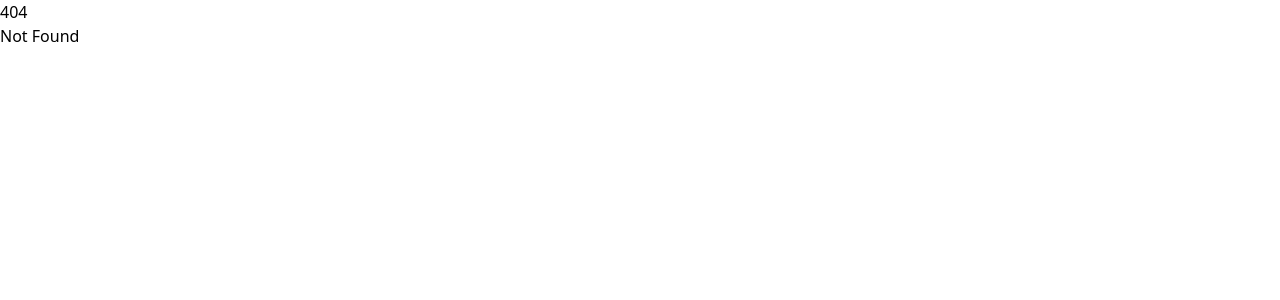
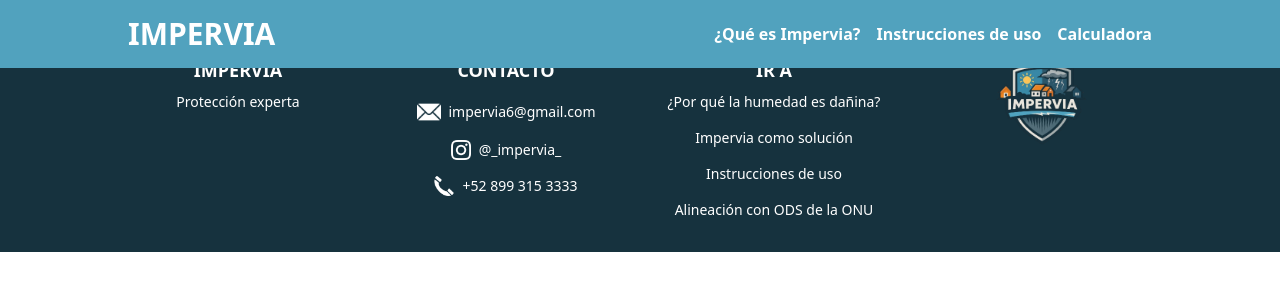
Before and after one commit to NicoCodesCode/impervia, a SvelteKit app: page /calculator in a window 1280 px wide. Before the commit this address had no page. Shown: the top 300 px of the page. Built offline with nearby package versions, Linux system fonts and the light colour scheme.

Commit message:
Add calculator route

```diff
--- a/src/components/Footer.svelte
+++ b/src/components/Footer.svelte
@@ -25,16 +25,16 @@
 	<div class="text-center text-sm">
 		<h3 class="mb-2 text-center text-sm font-semibold sm:text-lg">IR A</h3>
 		<div class="flex flex-col gap-4">
-			<a href="#humidity-threats">
+			<a href="/#humidity-threats">
 				<p>¿Por qué la humedad es dañina?</p>
 			</a>
-			<a href="#impervia-description">
+			<a href="/#impervia-description">
 				<p>Impervia como solución</p>
 			</a>
-			<a href="#instructions">
+			<a href="/#instructions">
 				<p>Instrucciones de uso</p>
 			</a>
-			<a href="#onu-ods">
+			<a href="/#onu-ods">
 				<p>Alineación con ODS de la ONU</p>
 			</a>
 		</div>
--- a/src/components/Header.svelte
+++ b/src/components/Header.svelte
@@ -13,26 +13,34 @@
 <nav
 	class="text-md bg-impervia-blue fixed {top} flex w-full flex-col items-center gap-4 pb-8 font-semibold text-white transition-all duration-300 sm:hidden"
 >
-	<a href="#impervia-description">
+	<a href="/#impervia-description">
 		<ul>¿Qué es Impervia?</ul>
 	</a>
-	<a href="#instructions">
+	<a href="/#instructions">
 		<ul>Instrucciones de uso</ul>
+	</a>
+	<a href="/calculator">
+		<ul>Calculadora</ul>
 	</a>
 </nav>
 
 <header
 	class="bg-impervia-blue fixed flex min-h-16 w-screen flex-wrap items-center justify-between px-10 py-4 text-white sm:px-16 lg:px-32"
 >
-	<h2 class="text-2xl font-extrabold sm:text-3xl">IMPERVIA</h2>
+	<a href="/">
+		<h2 class="text-2xl font-extrabold sm:text-3xl">IMPERVIA</h2>
+	</a>
 
 	<!-- Desktop navbar -->
 	<nav class="text-md hidden flex-wrap justify-center gap-4 text-center font-semibold sm:flex">
-		<a href="#impervia-description">
+		<a href="/#impervia-description">
 			<ul>¿Qué es Impervia?</ul>
 		</a>
-		<a href="#instructions">
+		<a href="/#instructions">
 			<ul>Instrucciones de uso</ul>
+		</a>
+		<a href="/calculator">
+			<ul>Calculadora</ul>
 		</a>
 	</nav>
 
--- a/src/routes/+layout.svelte
+++ b/src/routes/+layout.svelte
@@ -1,7 +1,13 @@
 <script lang="ts">
 	import '../app.css';
+	import Header from '../components/Header.svelte';
+	import Footer from '../components/Footer.svelte';
 
 	let { children } = $props();
 </script>
 
+<Header />
+
 {@render children()}
+
+<Footer />
--- a/src/routes/+page.svelte
+++ b/src/routes/+page.svelte
@@ -1,16 +1,12 @@
 <script lang="ts">
 	// Components
-	import Header from '../components/Header.svelte';
 	import FeatureElement from '../components/FeatureElement.svelte';
 	import InstructionCard from '../components/InstructionCard.svelte';
-	import Footer from '../components/Footer.svelte';
 </script>
 
 <svelte:head>
 	<title>Impervia | Protege tu casa de la humedad</title>
 </svelte:head>
-
-<Header />
 
 <!-- Hero section -->
 <section
@@ -129,5 +125,3 @@
 		<img class="h-32 sm:h-44" src="/icons/S_SDG_Icons-01-13.jpg" alt="ONU SDG 13 Icon" />
 	</div>
 </section>
-
-<Footer />
--- /dev/null
+++ b/src/routes/calculator/+page.svelte
@@ -0,0 +1 @@
+<h1>Calculadora</h1>
```
